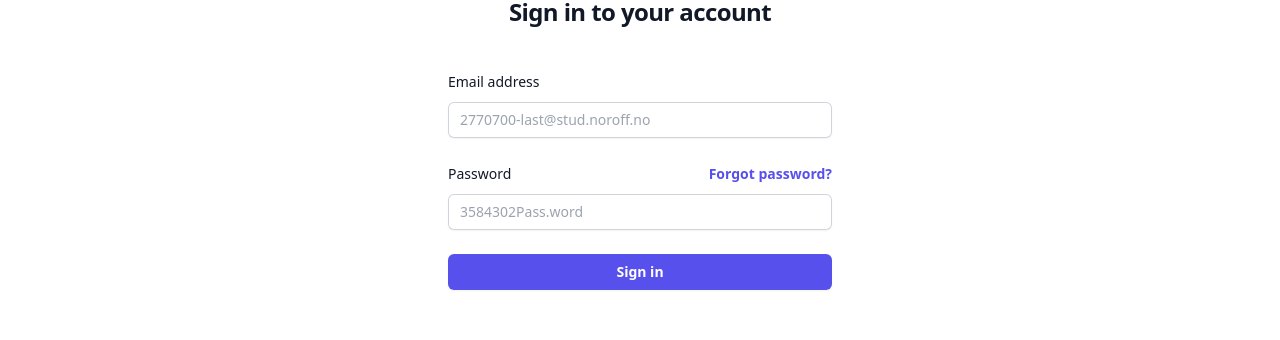
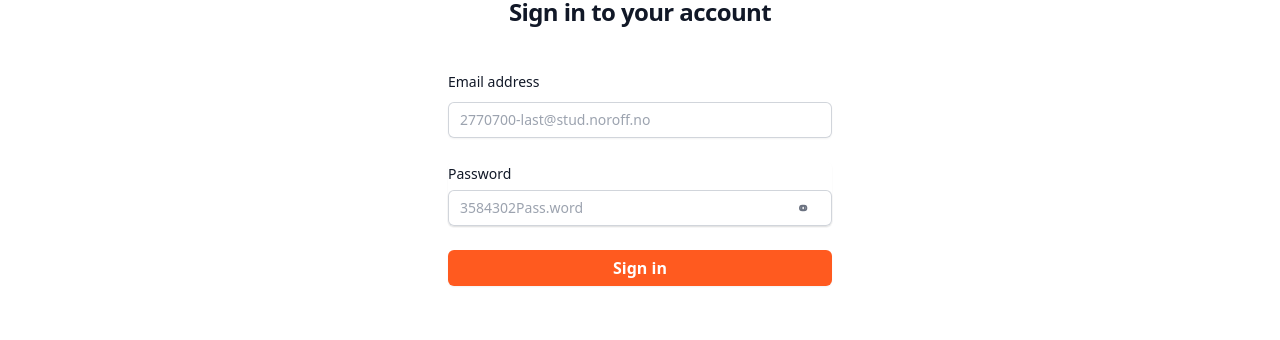
Before and after one commit to KrystianGH2/semester-project-2Y, a React (Vite) app: page /login in a window 1280 px wide. Shown: the part 206-546 px from the top of the page. Built offline with nearby package versions, Linux system fonts and the light colour scheme; no server answers.

Commit message:
Added togglepassword button

```diff
--- a/src/components/Navigation/Login/Login.jsx
+++ b/src/components/Navigation/Login/Login.jsx
@@ -8,6 +8,7 @@ function LoginLogic() {
   const [emailPlaceholder, setEmailPlaceholder] = useState("");
   const [passwordPlaceholder, setPasswordPlaceholder] = useState("");
   const [errorMessage, setErrorMessage] = useState("");
+  const [showPassword, setShowPassword] = useState(false);
 
   const navigate = useNavigate();
 
@@ -88,6 +89,11 @@ function LoginLogic() {
     setPasswordPlaceholder(`${Math.floor(Math.random() * 10000000)}Pass.word`);
   }, []);
 
+  const togglePasswordVisibility = () => {
+    setShowPassword(!showPassword);
+  };
+
+
   return (
     <LoginUi
       isSuccess={isSuccess}
@@ -96,6 +102,8 @@ function LoginLogic() {
       passwordPlaceholder={passwordPlaceholder}
       errorMessage={errorMessage}
       handleOnSubmit={handleOnSubmit}
+      togglePasswordVisibility={togglePasswordVisibility}
+      showPassword={showPassword}
     />
   );
 }
--- a/src/components/Navigation/Login/LoginUi.jsx
+++ b/src/components/Navigation/Login/LoginUi.jsx
@@ -7,6 +7,8 @@ function LoginUI({
   passwordPlaceholder,
   errorMessage,
   handleOnSubmit,
+  togglePasswordVisibility,
+  showPassword,
 }) {
   return (
     <div>
@@ -16,8 +18,7 @@ function LoginUI({
             Sign in to your account
           </h2>
         </div>
-
-        <div className="mt-10 sm:mx-auto sm:w-full sm:max-w-sm">
+        <div className="mt-10 mx-auto w-full max-w-sm sm:w-96">
           {isSuccess ? (
             <section>
               <p className="text-center text-green-900">
@@ -46,7 +47,7 @@ function LoginUI({
                     autoComplete="email"
                     required
                     placeholder={emailPlaceholder}
-                    className="block w-full rounded-md border-0 py-1.5 text-gray-900 shadow-sm ring-1 ring-inset ring-gray-300 placeholder:text-gray-400 focus:ring-2 focus:ring-inset focus:ring-indigo-600 sm:text-sm sm:leading-6"
+                    className="block w-full rounded-md border-0 py-1.5 text-gray-900 shadow-sm ring-1 ring-inset ring-gray-300 placeholder:text-gray-400 focus:ring-2 focus:ring-inset focus:ring-orange-300 sm:text-sm sm:leading-6"
                   />
                   {errorMessage && (
                     <small className="text-red-500">{errorMessage}</small>
@@ -54,40 +55,81 @@ function LoginUI({
                 </div>
               </div>
 
-              <div>
-                <div className="flex items-center justify-between">
+              <div className="mt-2 relative rounded-md shadow-sm">
                 <label
                   htmlFor="password"
                   className="block text-sm font-medium leading-6 text-gray-900"
                 >
                   Password
                 </label>
-                  <div className="text-sm">
-                    <a
-                      href="#"
-                      className="font-semibold text-indigo-600 hover:text-indigo-500"
-                    >
-                      Forgot password?
-                    </a>
-                  </div>
-                </div>
-                <div className="mt-2">
+                <div className="mt-1 relative rounded-md shadow-sm">
+                  <div className="flex items-center justify-between">
                     <input
                       id="password"
                       name="password"
-                    type="password"
+                      type={showPassword ? "text" : "password"}
                       autoComplete="current-password"
                       required
                       placeholder={passwordPlaceholder}
-                    className="block w-full rounded-md border-0 py-1.5 text-gray-900 shadow-sm ring-1 ring-inset ring-gray-300 placeholder:text-gray-400 focus:ring-2 focus:ring-inset focus:ring-indigo-600 sm:text-sm sm:leading-6"
+                      className="block w-full rounded-md border-0 py-1.5 text-gray-900 shadow-sm ring-1 ring-inset ring-gray-300 placeholder:text-gray-400 focus:ring-2 focus:ring-inset focus:ring-orange-300 sm:text-sm sm:leading-6 pr-10"
                     />
+                    <button
+                      type="button"
+                      onClick={togglePasswordVisibility}
+                      className="p-1.5 focus:outline-none focus:ring focus:border-indigo-600 absolute right-3 top-1/2 transform -translate-y-1/2"
+                    >
+                      {showPassword ? (
+                        <svg
+                          className="h-5 w-5 text-gray-500"
+                          fill="none"
+                          stroke="currentColor"
+                          viewBox="0 0 24 24"
+                          xmlns="http://www.w3.org/2000/svg"
+                        >
+                          <path
+                            strokeLinecap="round"
+                            strokeLinejoin="round"
+                            strokeWidth="2"
+                            d="M15 12a3 3 0 11-6 0 3 3 0 016 0z"
+                          ></path>
+                          <path
+                            strokeLinecap="round"
+                            strokeLinejoin="round"
+                            strokeWidth="2"
+                            d="M12 14l9-5-9-5-9 5 9 5z"
+                          ></path>
+                        </svg>
+                      ) : (
+                        <svg
+                          className="h-5 w-5 text-gray-500"
+                          fill="none"
+                          stroke="currentColor"
+                          viewBox="0 0 24 24"
+                          xmlns="http://www.w3.org/2000/svg"
+                        >
+                          <path
+                            strokeLinecap="round"
+                            strokeLinejoin="round"
+                            strokeWidth="2"
+                            d="M15 12a3 3 0 11-6 0 3 3 0 016 0z"
+                          ></path>
+                          <path
+                            strokeLinecap="round"
+                            strokeLinejoin="round"
+                            strokeWidth="2"
+                            d="M7 12a3 3 0 116 0 3 3 0 01-6 0z"
+                          ></path>
+                        </svg>
+                      )}
+                    </button>
+                  </div>
                 </div>
               </div>
 
               <div>
                 <button
                   type="submit"
-                  className="flex w-full justify-center rounded-md bg-indigo-600 px-3 py-1.5 text-sm font-semibold leading-6 text-white shadow-sm hover:bg-indigo-500 focus-visible:outline focus-visible:outline-2 focus-visible:outline-offset-2 focus-visible:outline-indigo-600"
+                  className="flex w-full justify-center rounded-md bg-orange-500 px-3 py-1.5 text-md font-semibold leading-6 text-white shadow-sm hover:bg-orange-400 hover:shadow-lg transition-all focus-visible:outline focus-visible:outline-2 focus-visible:outline-offset-2 focus-visible:outline-orange-500"
                 >
                   Sign in
                 </button>
@@ -107,6 +149,8 @@ LoginUI.propTypes = {
   passwordPlaceholder: PropTypes.string.isRequired,
   errorMessage: PropTypes.string,
   handleOnSubmit: PropTypes.func.isRequired,
+  togglePasswordVisibility: PropTypes.func.isRequired,
+  showPassword: PropTypes.bool.isRequired,
 };
 
 export default LoginUI;
```
Lines whose indentation alone changed are shown as unchanged.
